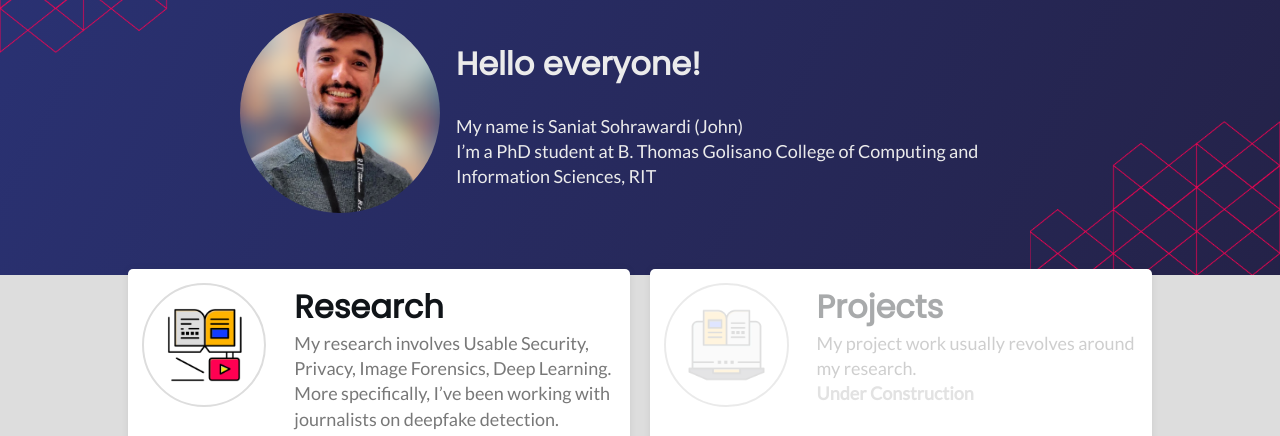
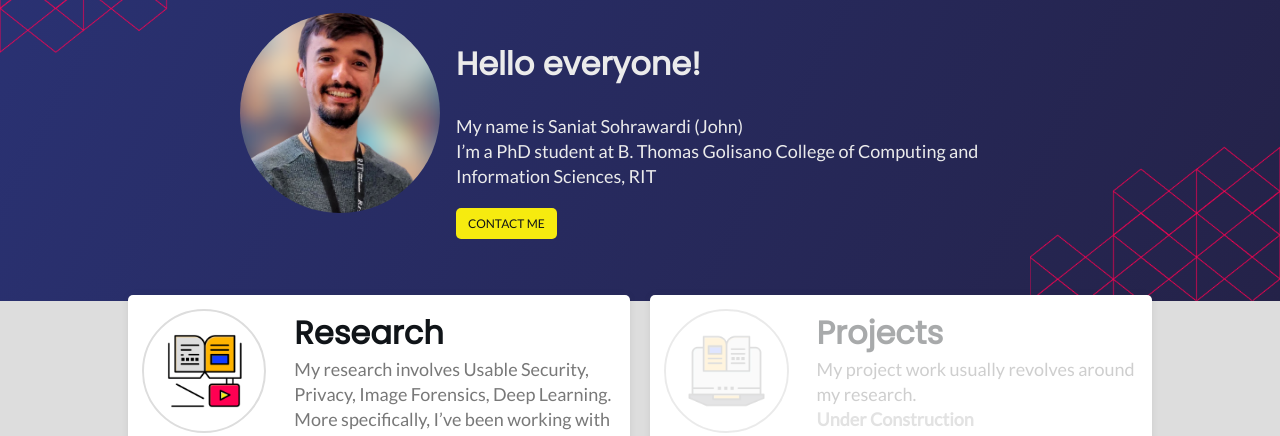
Before and after one commit to nviable/nviable.github.io, a Gatsby site: page / in a window 1280 px wide. Shown: the part 101-537 px from the top of the page. Built offline with nearby package versions, Linux system fonts and the light colour scheme; Gatsby itself is replaced by a stand-in of ours; some packages are replaced by stand-ins of ours.

Commit message:
added contact button

```diff
--- a/src/pages/index.tsx
+++ b/src/pages/index.tsx
@@ -41,6 +41,7 @@ const Home = () => {
           I’m a PhD student at
           B. Thomas Golisano College of Computing and Information Sciences, RIT
           </p>
+          <a className="btn btn-yellow" target="_blank" href="mailto:saniat.s@mail.rit.edu">Contact Me</a>
         </div>
       </div>
     </div>
```
Also changed, not shown: src/styles/PagesLayout.scss (line endings or trailing spaces).
